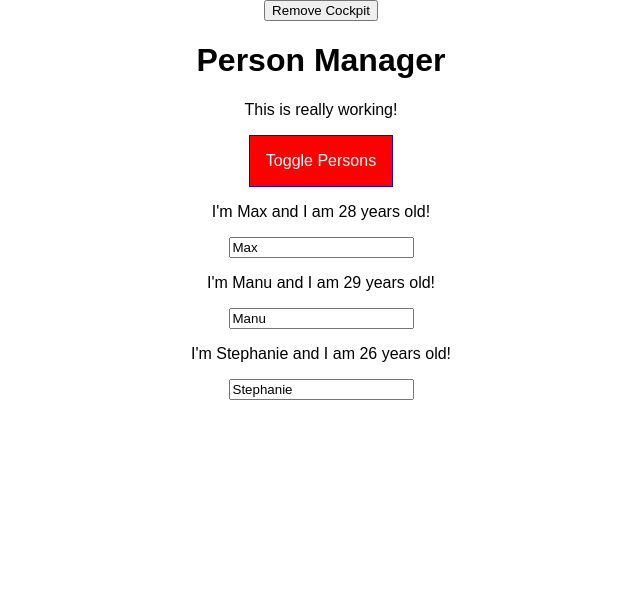
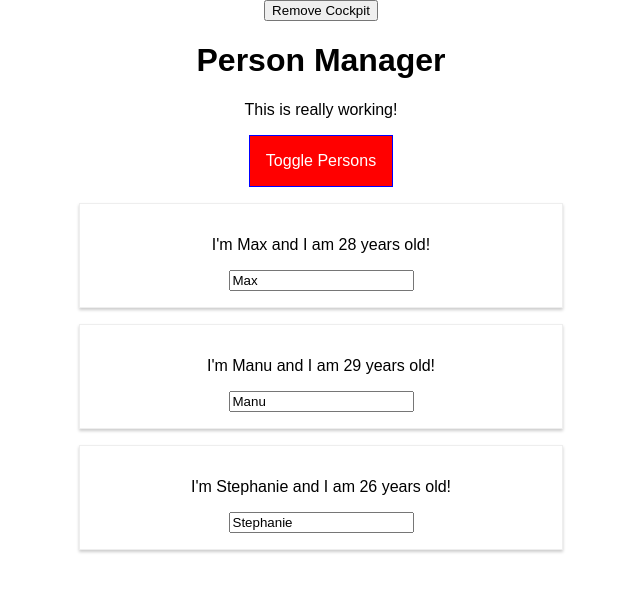
Before and after one commit to benjamin-karami/react-complete-guide, a React app: page / in a window 1280 px wide. Both pictures are taken after a click on the button "Toggle Persons". Shown: the top 592 px of the page, without its empty margins (319-959 px from the left). Built offline with nearby package versions, Linux system fonts and the light colour scheme.

Commit message:
file7-24

```diff
--- a/src/components/persons/Person/Person.js
+++ b/src/components/persons/Person/Person.js
@@ -1,6 +1,7 @@
 import React, { Component } from "react";
 
 import Auxiliary from "../../../hoc/auxiliary";
+import WithClass from "./../../../hoc/withClass";
 import classes from "./Person.css";
 
 class Person extends Component {
@@ -23,4 +24,4 @@
   }
 }
 
-export default Person;
+export default WithClass(Person, classes.Person);
--- a/src/containers/App.js
+++ b/src/containers/App.js
@@ -1,29 +1,30 @@
-import React, { Component } from 'react';
+import React, { Component } from "react";
 
-import classes from './App.css';
-import Persons from '../components/Persons/Persons';
-import Cockpit from '../components/Cockpit/Cockpit';
-import WithClass from '../hoc/WithClass';
+import classes from "./App.css";
+import Persons from "../components/Persons/Persons";
+import Cockpit from "../components/Cockpit/Cockpit";
+import WithClass from "../hoc/withClass";
+import Auxillary from "../hoc/auxiliary";
 
 class App extends Component {
   constructor(props) {
     super(props);
-    console.log('[App.js] constructor');
+    console.log("[App.js] constructor");
   }
 
   state = {
     persons: [
-      { id: 'asfa1', name: 'Max', age: 28 },
-      { id: 'vasdf1', name: 'Manu', age: 29 },
-      { id: 'asdf11', name: 'Stephanie', age: 26 }
+      { id: "asfa1", name: "Max", age: 28 },
+      { id: "vasdf1", name: "Manu", age: 29 },
+      { id: "asdf11", name: "Stephanie", age: 26 }
     ],
-    otherState: 'some other value',
+    otherState: "some other value",
     showPersons: false,
     showCockpit: true
   };
 
   static getDerivedStateFromProps(props, state) {
-    console.log('[App.js] getDerivedStateFromProps', props);
+    console.log("[App.js] getDerivedStateFromProps", props);
     return state;
   }
 
@@ -32,16 +33,16 @@
   // }
 
   componentDidMount() {
-    console.log('[App.js] componentDidMount');
+    console.log("[App.js] componentDidMount");
   }
 
   shouldComponentUpdate(nextProps, nextState) {
-    console.log('[App.js] shouldComponentUpdate');
+    console.log("[App.js] shouldComponentUpdate");
     return true;
   }
 
   componentDidUpdate() {
-    console.log('[App.js] componentDidUpdate');
+    console.log("[App.js] componentDidUpdate");
   }
 
   nameChangedHandler = (event, id) => {
@@ -76,7 +77,7 @@
   };
 
   render() {
-    console.log('[App.js] render');
+    console.log("[App.js] render");
     let persons = null;
 
     if (this.state.showPersons) {
@@ -90,7 +91,7 @@
     }
 
     return (
-      <WithClass classes={classes.App}>
+      <Auxillary>
         <button
           onClick={() => {
             this.setState({ showCockpit: false });
@@ -107,10 +108,10 @@
           />
         ) : null}
         {persons}
-      </WithClass>
+      </Auxillary>
     );
     // return React.createElement('div', {className: 'App'}, React.createElement('h1', null, 'Does this work now?'));
   }
 }
 
-export default App;
+export default WithClass(App, classes.App);
--- a/src/hoc/WithClass.js
+++ b/src/hoc/WithClass.js
@@ -1,7 +1,11 @@
-import React from 'react';
+import React from "react";
 
-const withClass = props => (
-  <div className={props.classes}>{props.children}</div>
-);
+const withClass = (WrappedComponent, className) => {
+  return props => (
+    <div className={className}>
+      <WrappedComponent {...props} />
+    </div>
+  );
+};
 
 export default withClass;
```
